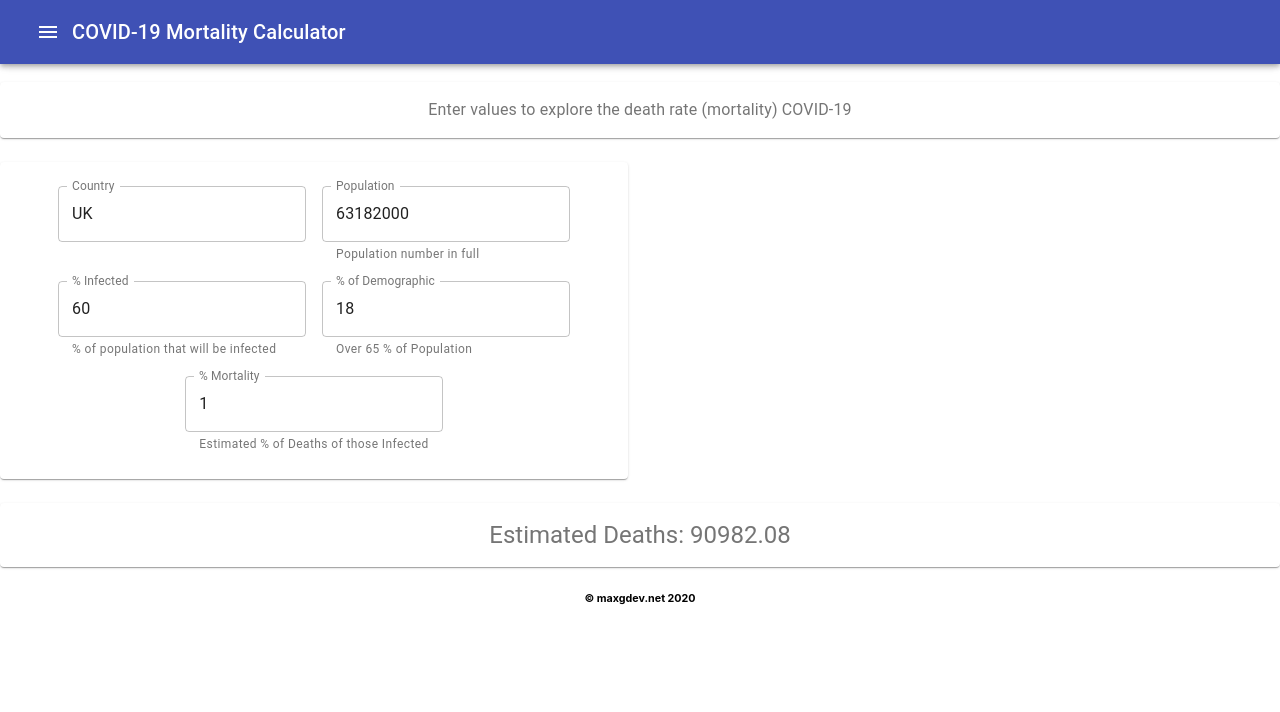
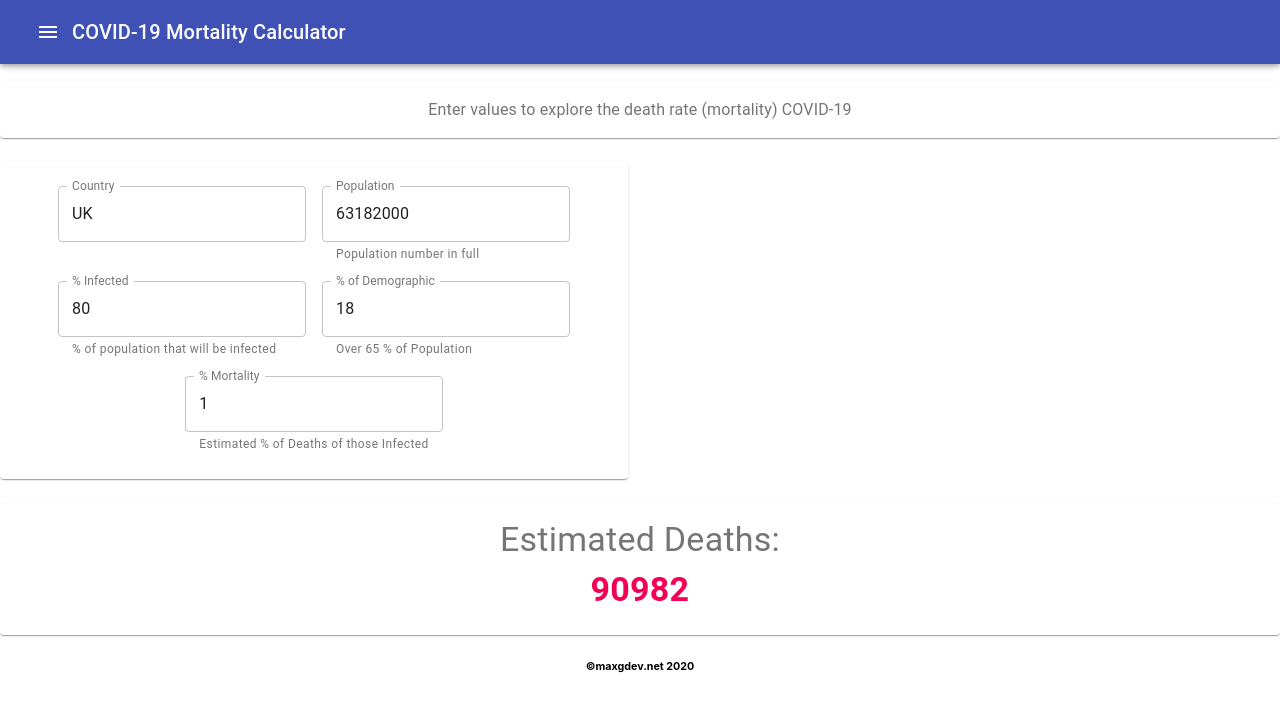
Before and after one commit to maxgdev/covid19-calc, a React (Create React App) app: page / in a window 1280 px wide. Shown: the top 712 px of the page. Built offline with nearby package versions, Linux system fonts and the light colour scheme.

Commit message:
Added onChange and value to create binding between input and display inout values

```diff
--- a/src/Footer/index.js
+++ b/src/Footer/index.js
@@ -1,7 +1,6 @@
 import React from 'react';
 import { makeStyles } from '@material-ui/core/styles';
 import BottomNavigation from '@material-ui/core/BottomNavigation';
-import Typography from '@material-ui/core/Typography'
 
 const useStyles = makeStyles({
   root: {
@@ -15,7 +14,7 @@ export default function Footer() {
   return (
     <BottomNavigation
       className={classes.root}
-    ><h6>© maxgdev.net 2020</h6>
+    ><h6>©maxgdev.net 2020</h6>
     </BottomNavigation>
   );
 }
--- a/src/TextField/index.js
+++ b/src/TextField/index.js
@@ -1,8 +1,9 @@
-import React, { useState, useEffect } from 'react';
+import React, { useState } from 'react';
 import TextField from '@material-ui/core/TextField';
 import Paper from '@material-ui/core/Paper';
 import Grid from '@material-ui/core/Grid';
 import Typography from '@material-ui/core/Typography'
+import Box from '@material-ui/core/Box';
 import { makeStyles } from '@material-ui/core/styles';
 
 
@@ -27,17 +28,17 @@ export default function FormInputs() {
   const [infectedPercentage, setInfectedPercentage] = useState(80);
   const [demographyPercentage, setDemographyPercentage] = useState(18);
   const [mortality, setMortality] = useState(1);
-  const [deaths, setDeaths] = useState(0);
-
+  let deaths = 0;
 
   const calcDeaths = (population, infectedPercentage, demographyPercentage, mortality) => {
     const deaths = (population *
         (infectedPercentage/100) *
         (demographyPercentage/100) *
         (mortality/100));
-        console.log(deaths);
     return deaths;
   }
+
+  deaths = parseInt((calcDeaths(population, infectedPercentage, demographyPercentage, mortality)));
 
   return (
     <div className={classes.root}>
@@ -65,6 +66,8 @@ export default function FormInputs() {
               label="Population"
               type="number"
               defaultValue="63182000"
+              value={population}
+              onChange={element => setPopulation(element.target.value)}
               InputLabelProps={{
                 shrink: true,
               }}
@@ -76,6 +79,8 @@ export default function FormInputs() {
               label="% Infected"
               type="number"
               defaultValue="60"
+              value={infectedPercentage}
+              onChange={element => setInfectedPercentage(element.target.value)}
               InputLabelProps={{
                 shrink: true,
               }}
@@ -87,6 +92,8 @@ export default function FormInputs() {
               label="% of Demographic"
               type="number"
               defaultValue="18"
+              value={demographyPercentage}
+              onChange={element => setDemographyPercentage(element.target.value)}
               InputLabelProps={{
                 shrink: true,
               }}
@@ -98,6 +105,8 @@ export default function FormInputs() {
               label="% Mortality"
               type="number"
               defaultValue="1"
+              value={mortality}
+              onChange={element => setMortality(element.target.value)}
               InputLabelProps={{
                 shrink: true,
               }}
@@ -110,7 +119,12 @@ export default function FormInputs() {
       </Grid>
       <Grid item xs={12}>
         <Paper className={classes.paper}>
-            <Typography variant='h5'>Estimated Deaths: {calcDeaths(population, infectedPercentage, demographyPercentage, mortality)}</Typography>
+            <Typography variant='h4'>Estimated Deaths:</Typography>
+            <Typography variant='h4' color='secondary'>
+              <Box fontWeight="fontWeightBold" m={1}>
+              {deaths}
+              </Box>
+            </Typography>
         </Paper>
       </Grid>
 
```
